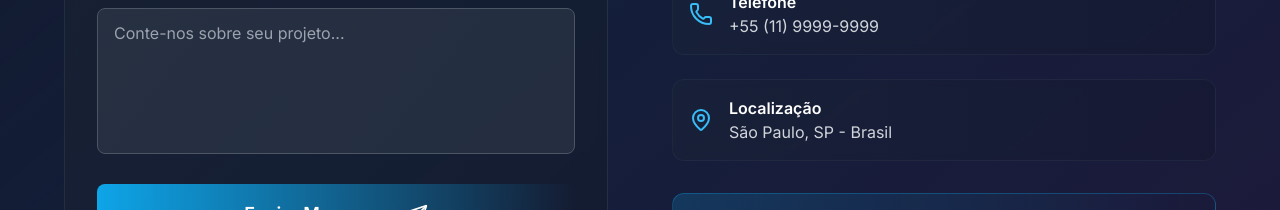
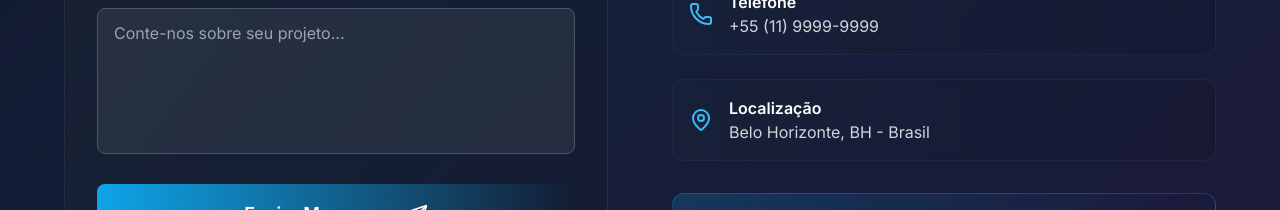
Before and after one commit to luisGust4vo/page_takenow, a React (Vite) app: page / in a window 1280 px wide. Shown: the part 6140-6350 px from the top of the page. Built offline with nearby package versions, Linux system fonts and the light colour scheme.

Commit message:
Fix:Correcao bug cidade

```diff
--- a/src/components/Contact.tsx
+++ b/src/components/Contact.tsx
@@ -46,7 +46,7 @@ const Contact = () => {
     {
       icon: <MapPin size={24} />,
       title: 'Localização',
-      info: 'São Paulo, SP - Brasil',
+      info: 'Belo Horizonte, BH - Brasil',
       link: '#'
     }
   ]
```
